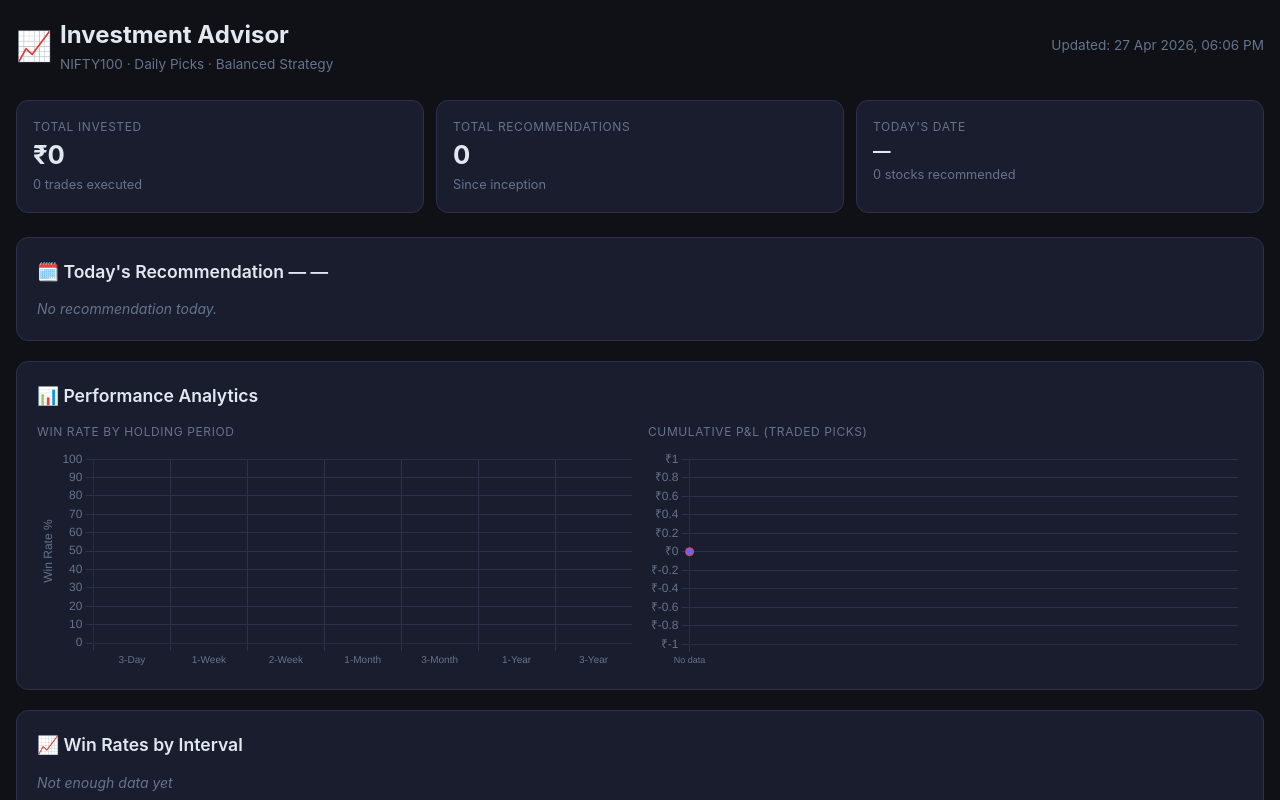
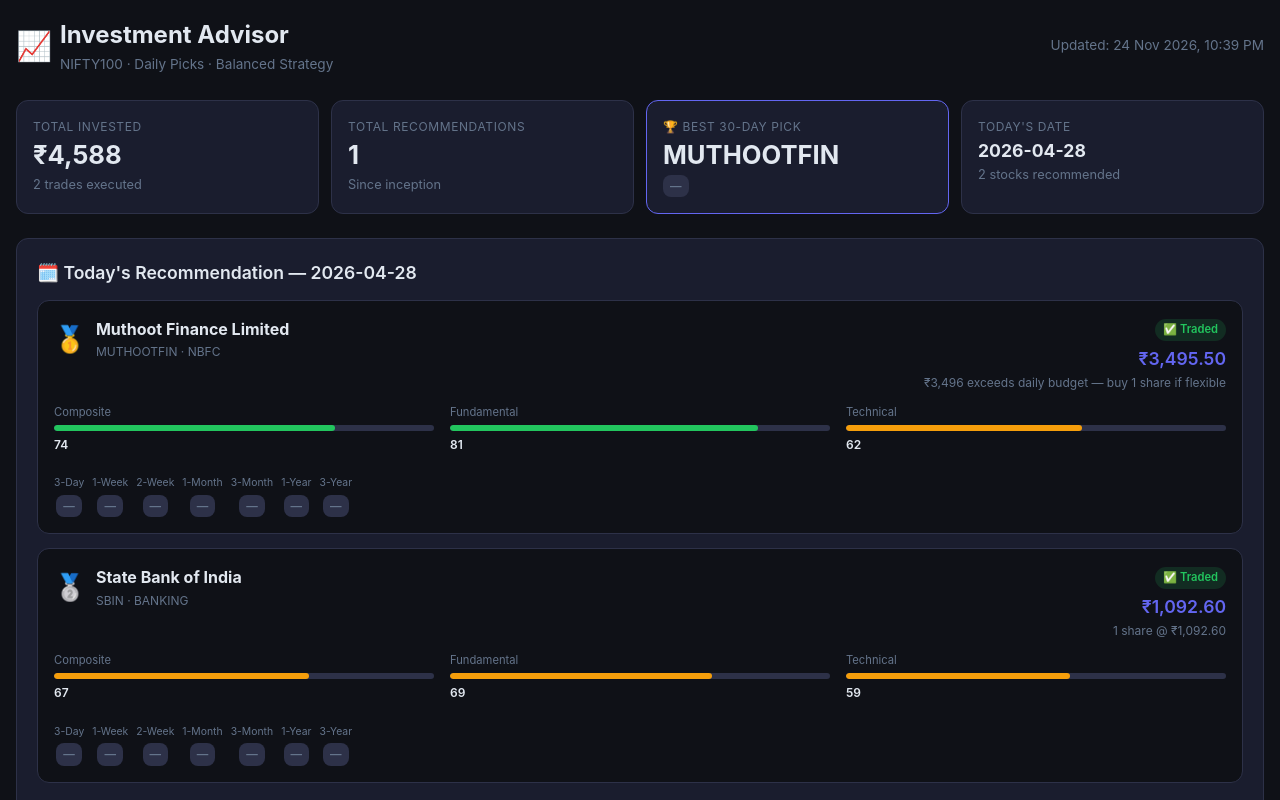
Before and after one commit to adityajain490-ux/investment-dashboard, a plain HTML site: page index.html in a window 1280 px wide. Shown: the top 800 px of the page. Drawn offline with nearby package versions, Linux system fonts and the light colour scheme.

Commit message:
Update dashboard — 2026-11-24 22:39 UTC

```diff
--- a/index.html
+++ b/index.html
@@ -132,33 +132,97 @@
       <div class="subtitle">NIFTY100 · Daily Picks · Balanced Strategy</div>
     </div>
   </div>
-  <div class="subtitle">Updated: 27 Apr 2026, 06:06 PM</div>
+  <div class="subtitle">Updated: 24 Nov 2026, 10:39 PM</div>
 </div>
 
 <!-- KPI Summary -->
 <div class="kpi-row">
   <div class="kpi-card">
     <div class="kpi-title">Total Invested</div>
-    <div class="kpi-value">₹0</div>
-    <div class="kpi-sub">0 trades executed</div>
+    <div class="kpi-value">₹4,588</div>
+    <div class="kpi-sub">2 trades executed</div>
   </div>
   <div class="kpi-card">
     <div class="kpi-title">Total Recommendations</div>
-    <div class="kpi-value">0</div>
+    <div class="kpi-value">1</div>
     <div class="kpi-sub">Since inception</div>
   </div>
-
+  <div class="kpi-card kpi-highlight"><div class="kpi-title">🏆 Best 30-Day Pick</div><div class="kpi-value">MUTHOOTFIN</div><div class="kpi-sub"><span class="badge badge-neutral">—</span></div></div>
   <div class="kpi-card">
     <div class="kpi-title">Today's Date</div>
-    <div class="kpi-value" style="font-size:1.1rem">—</div>
-    <div class="kpi-sub">0 stocks recommended</div>
+    <div class="kpi-value" style="font-size:1.1rem">2026-04-28</div>
+    <div class="kpi-sub">2 stocks recommended</div>
   </div>
 </div>
 
 <!-- Today's Recommendation -->
 <div class="section">
-  <h2>🗓️ Today's Recommendation — —</h2>
-  <p class='muted'>No recommendation today.</p>
+  <h2>🗓️ Today's Recommendation — 2026-04-28</h2>
+
+    <div class="rec-card">
+      <div class="rec-header">
+        <div class="rec-title">
+          <span class="rank-icon">🥇</span>
+          <div>
+            <div class="stock-name">Muthoot Finance Limited</div>
+            <div class="stock-meta">MUTHOOTFIN · NBFC</div>
+          </div>
+        </div>
+        <div class="rec-right">
+          <span class="trade-badge traded">✅ Traded</span>
+          <div class="stock-price">₹3,495.50</div>
+          <div class="qty-note">₹3,496 exceeds daily budget — buy 1 share if flexible</div>
+        </div>
+      </div>
+      <div class="score-row">
+        <div class="score-item">
+          <div class="score-sublabel">Composite</div>
+          <div class="score-bar-wrap"><div class="score-bar" style="width:74%;background:#22c55e"></div></div><span class="score-label">74</span>
+        </div>
+        <div class="score-item">
+          <div class="score-sublabel">Fundamental</div>
+          <div class="score-bar-wrap"><div class="score-bar" style="width:81%;background:#22c55e"></div></div><span class="score-label">81</span>
+        </div>
+        <div class="score-item">
+          <div class="score-sublabel">Technical</div>
+          <div class="score-bar-wrap"><div class="score-bar" style="width:62%;background:#f59e0b"></div></div><span class="score-label">62</span>
+        </div>
+      </div>
+      <div class="metrics-row"></div>
+      <div class="returns-row"><div class="return-cell"><div class="return-label">3-Day</div><span class="badge badge-neutral">—</span></div><div class="return-cell"><div class="return-label">1-Week</div><span class="badge badge-neutral">—</span></div><div class="return-cell"><div class="return-label">2-Week</div><span class="badge badge-neutral">—</span></div><div class="return-cell"><div class="return-label">1-Month</div><span class="badge badge-neutral">—</span></div><div class="return-cell"><div class="return-label">3-Month</div><span class="badge badge-neutral">—</span></div><div class="return-cell"><div class="return-label">1-Year</div><span class="badge badge-neutral">—</span></div><div class="return-cell"><div class="return-label">3-Year</div><span class="badge badge-neutral">—</span></div></div>
+    </div>
+    <div class="rec-card">
+      <div class="rec-header">
+        <div class="rec-title">
+          <span class="rank-icon">🥈</span>
+          <div>
+            <div class="stock-name">State Bank of India</div>
+            <div class="stock-meta">SBIN · BANKING</div>
+          </div>
+        </div>
+        <div class="rec-right">
+          <span class="trade-badge traded">✅ Traded</span>
+          <div class="stock-price">₹1,092.60</div>
+          <div class="qty-note">1 share @ ₹1,092.60</div>
+        </div>
+      </div>
+      <div class="score-row">
+        <div class="score-item">
+          <div class="score-sublabel">Composite</div>
+          <div class="score-bar-wrap"><div class="score-bar" style="width:67%;background:#f59e0b"></div></div><span class="score-label">67</span>
+        </div>
+        <div class="score-item">
+          <div class="score-sublabel">Fundamental</div>
+          <div class="score-bar-wrap"><div class="score-bar" style="width:69%;background:#f59e0b"></div></div><span class="score-label">69</span>
+        </div>
+        <div class="score-item">
+          <div class="score-sublabel">Technical</div>
+          <div class="score-bar-wrap"><div class="score-bar" style="width:59%;background:#f59e0b"></div></div><span class="score-label">59</span>
+        </div>
+      </div>
+      <div class="metrics-row"></div>
+      <div class="returns-row"><div class="return-cell"><div class="return-label">3-Day</div><span class="badge badge-neutral">—</span></div><div class="return-cell"><div class="return-label">1-Week</div><span class="badge badge-neutral">—</span></div><div class="return-cell"><div class="return-label">2-Week</div><span class="badge badge-neutral">—</span></div><div class="return-cell"><div class="return-label">1-Month</div><span class="badge badge-neutral">—</span></div><div class="return-cell"><div class="return-label">3-Month</div><span class="badge badge-neutral">—</span></div><div class="return-cell"><div class="return-label">1-Year</div><span class="badge badge-neutral">—</span></div><div class="return-cell"><div class="return-label">3-Year</div><span class="badge badge-neutral">—</span></div></div>
+    </div>
 </div>
 
 <!-- Performance Charts -->
@@ -202,7 +266,25 @@
           <th class="center">90-Day</th>
         </tr>
       </thead>
-      <tbody><tr><td colspan='8' class='center'>No history yet</td></tr></tbody>
+      <tbody><tr>
+              <td>2026-04-28</td>
+              <td><strong>MUTHOOTFIN</strong></td>
+              <td>₹3,495.50</td>
+              <td>73.9/100</td>
+              <td class="center">✅</td>
+              <td class="center"><span class="badge badge-neutral">—</span></td>
+              <td class="center"><span class="badge badge-neutral">—</span></td>
+              <td class="center"><span class="badge badge-neutral">—</span></td>
+            </tr><tr>
+              <td>2026-04-28</td>
+              <td><strong>SBIN</strong></td>
+              <td>₹1,092.60</td>
+              <td>66.6/100</td>
+              <td class="center">✅</td>
+              <td class="center"><span class="badge badge-neutral">—</span></td>
+              <td class="center"><span class="badge badge-neutral">—</span></td>
+              <td class="center"><span class="badge badge-neutral">—</span></td>
+            </tr></tbody>
     </table>
   </div>
 </div>
```
